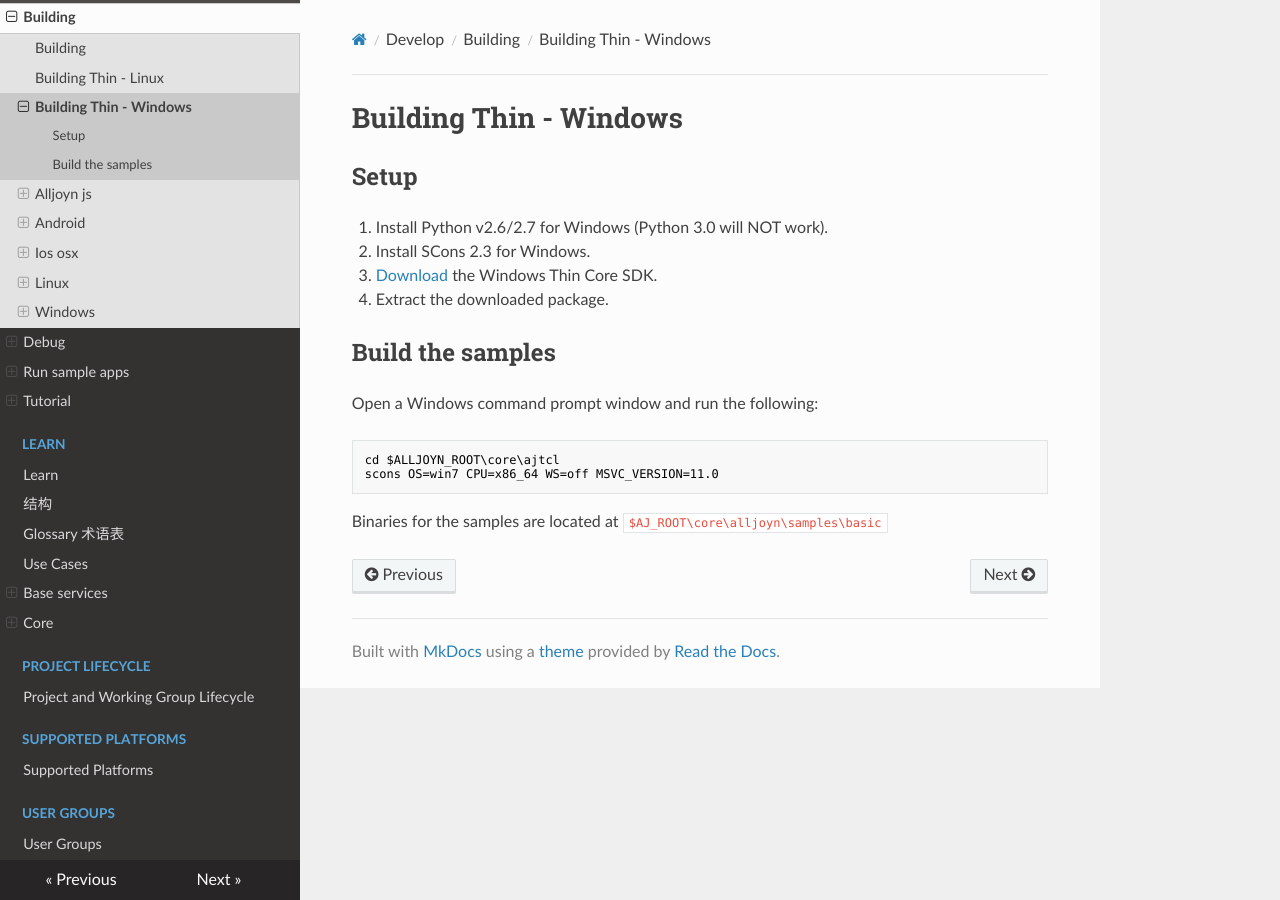
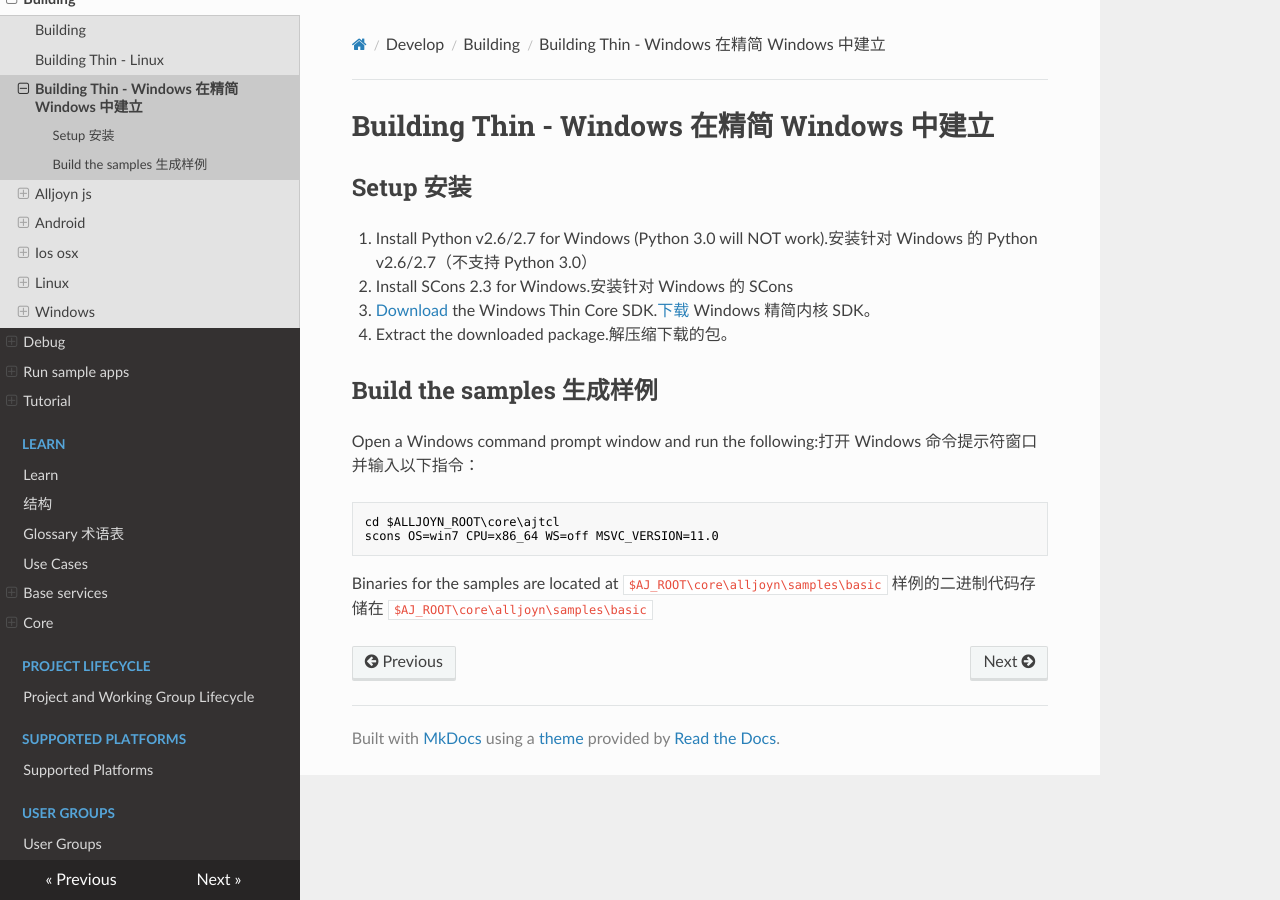
Before and after one commit to smart-conn/alljoyn-zh, an MkDocs documentation site: the page built from docs/develop/building/thin-windows.md, in a window 1280 px wide. Built offline with MkDocs 1.6.1, drawn with Linux system fonts in a browser that asks for light colours; nearby versions of some CDN libraries.

Commit message:
Update thin-windows.md

````diff
--- a/docs/develop/building/thin-windows.md
+++ b/docs/develop/building/thin-windows.md
@@ -1,20 +1,20 @@
-# Building Thin - Windows
+# Building Thin - Windows 在精简 Windows 中建立
 
-## Setup
-1. Install Python v2.6/2.7 for Windows (Python 3.0 will NOT work).
-2. Install SCons 2.3 for Windows.
-3. [Download][download] the Windows Thin Core SDK.
-4. Extract the downloaded package.
+## Setup 安装
+1. Install Python v2.6/2.7 for Windows (Python 3.0 will NOT work).安装针对 Windows 的 Python v2.6/2.7（不支持 Python 3.0）
+2. Install SCons 2.3 for Windows.安装针对 Windows 的 SCons
+3. [Download][download] the Windows Thin Core SDK.[下载][download] Windows 精简内核 SDK。
+4. Extract the downloaded package.解压缩下载的包。
 
-## Build the samples
-Open a Windows command prompt window and run the following:
+## Build the samples 生成样例
+Open a Windows command prompt window and run the following:打开 Windows 命令提示符窗口并输入以下指令：
 
 ```bat
 cd $ALLJOYN_ROOT\core\ajtcl
 scons OS=win7 CPU=x86_64 WS=off MSVC_VERSION=11.0
 ```
 
-Binaries for the samples are located at `$AJ_ROOT\core\alljoyn\samples\basic`
+Binaries for the samples are located at `$AJ_ROOT\core\alljoyn\samples\basic` 样例的二进制代码存储在 `$AJ_ROOT\core\alljoyn\samples\basic`
 
 [download]: https://allseenalliance.org/framework/download
 [build-app-thin-library]:  /develop/tutorial/thin-app
````
